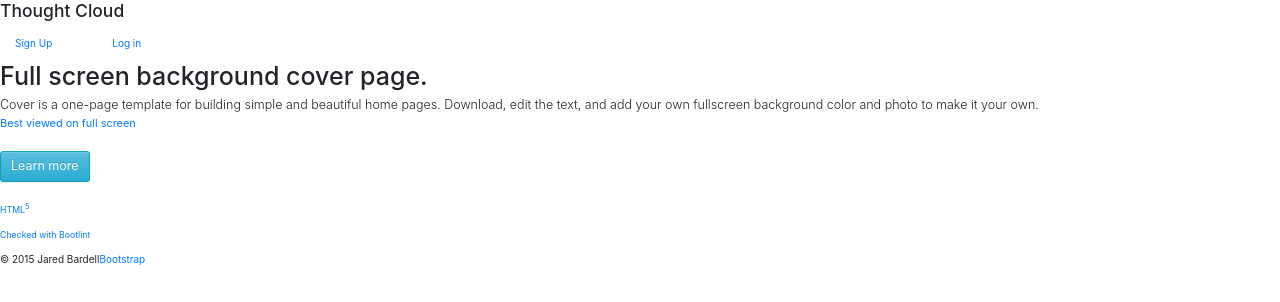
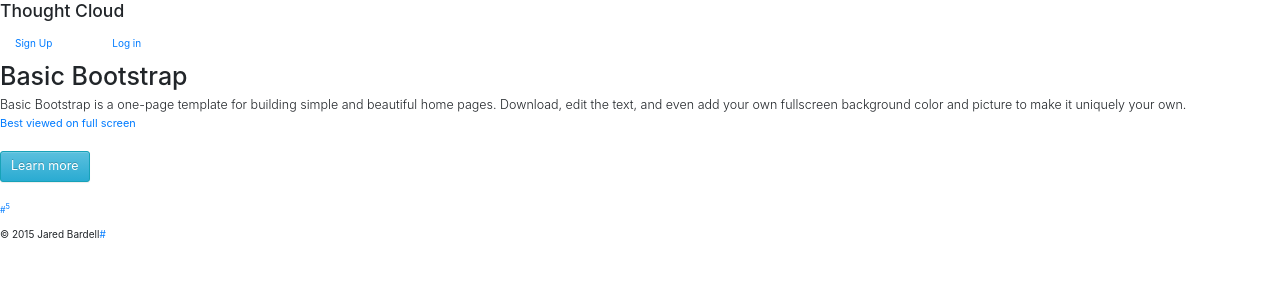
Before and after one commit to darthredskin/basicbootstrap, a plain HTML site: page index.html in a window 1280 px wide. Drawn offline with nearby package versions, Linux system fonts and the light colour scheme.

Commit message:
Update index.html

```diff
--- a/index.html
+++ b/index.html
@@ -41,11 +41,11 @@
       </div>
 
       <div class="inner cover">
-        <h1 class="cover-heading">Full screen background cover page.</h1>
+        <h1 class="cover-heading">Basic Bootstrap</h1>
 
-        <p class="lead">Cover is a one-page template for building simple and
-        beautiful home pages. Download, edit the text, and add your own
-        fullscreen background color and photo to make it your own.
+        <p class="lead">Basic Bootstrap is a one-page template for building simple and
+        beautiful home pages. Download, edit the text, and even add your own
+        fullscreen background color and picture to make it uniquely your own.
 
         <small>    <br> <a href="http://bootsnipp.com/iframe/g6GWQ" target=
               "_blank">Best viewed on full screen</a></small>
@@ -62,17 +62,16 @@
 
           <p><a href=
           "http://validator.w3.org/check?uri=http%3A%2F%2Fbootsnipp.com%2Fiframe%2Fg6GWQ"
-          target="_blank"><small>HTML</small><sup>5</sup></a></p>
+          target="_blank"><small>#</small><sup>5</sup></a></p>
 
 
           <p><a href=
           "https://github.com/twbs/bootlint"
-          target="_blank"><small>Checked with Bootlint</small></a></p>
+          target="_blank"><small></small></a></p>
 
 
 
-          <p>© 2015 Jared Bardell<a href=
-          "http://getbootstrap.com/">Bootstrap</a></p>
+          <p>© 2015 Jared Bardell<a href=>#</a></a></p>
         </div>
       </div>
     </div>
```
